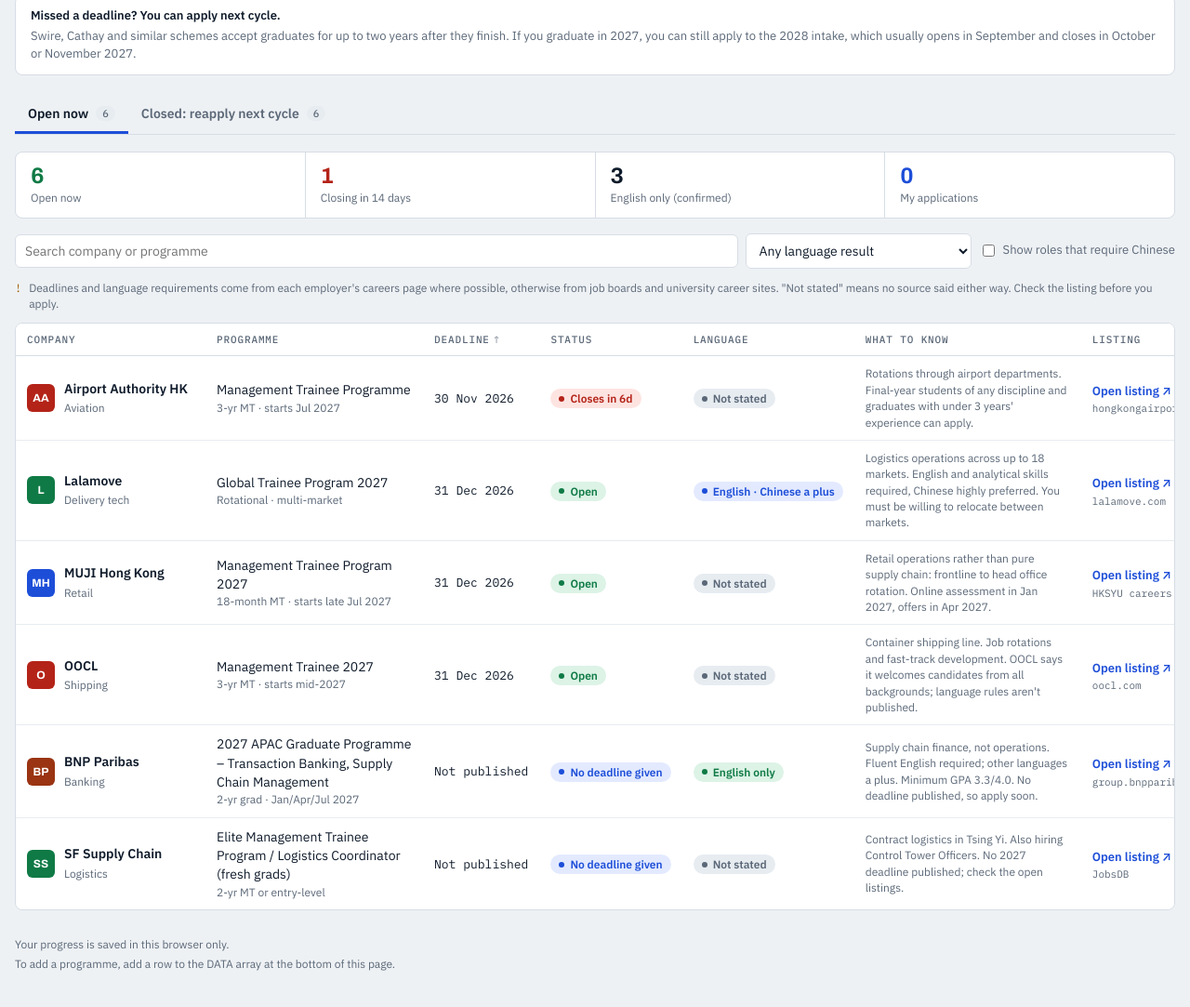
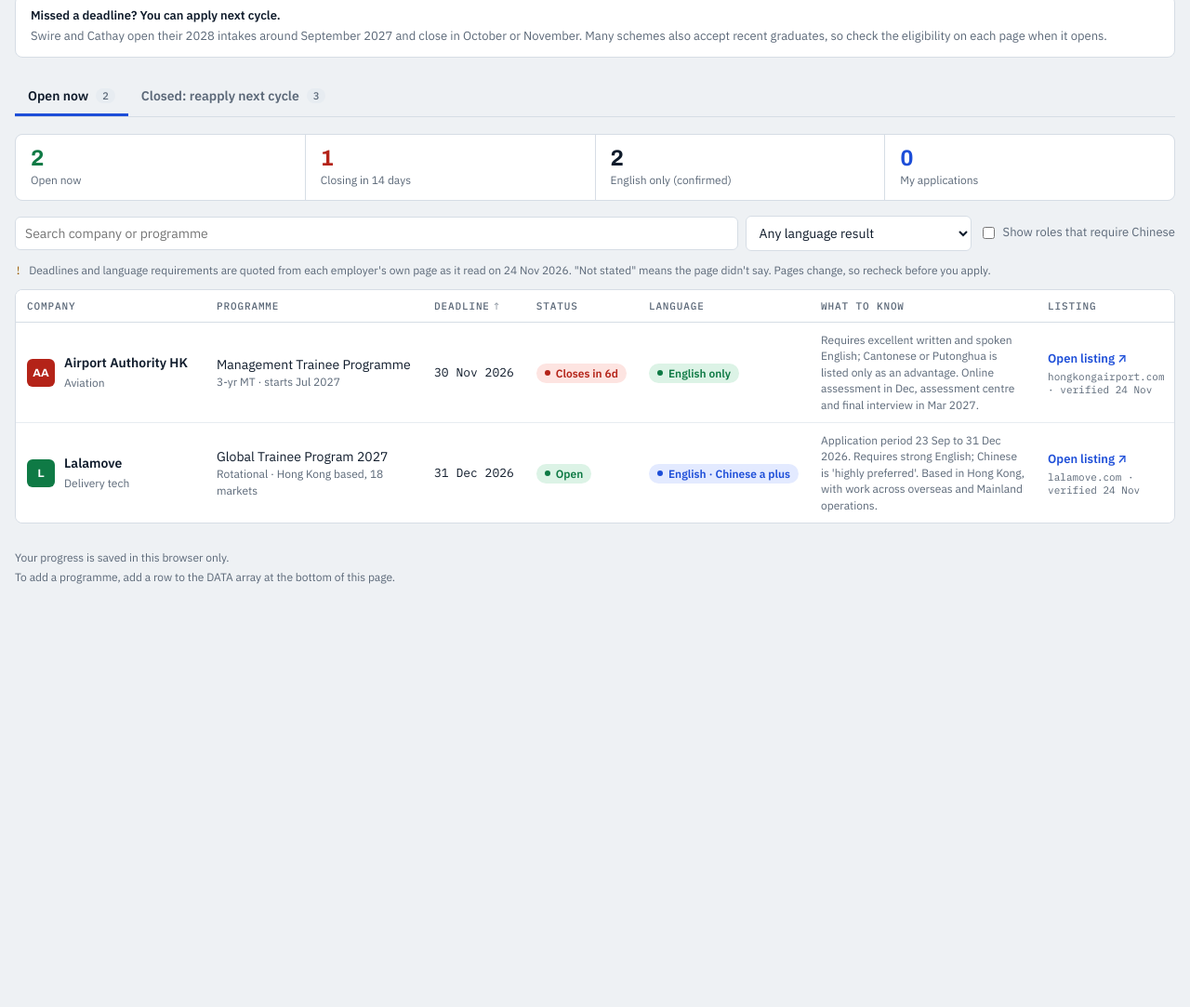
Before and after one commit to yzymbiote/yzymbiote, a plain HTML site: page supply-chain-tracker/index.html in a window 1280 px wide. Shown: the part 241-1324 px from the top of the page at 93% size. After the commit the page ends 911 px from the top, so only its background shows below. Drawn offline with Linux system fonts and the light colour scheme.

Commit message:
Keep only listings verified on employer pages
Co-Authored-By: Claude Opus 5.5 <noreply@anthropic.com>
Claude-Session: https://claude.ai/code/session_017aqDjtSuEx1RLQLBSeGMeM

```diff
--- a/supply-chain-tracker/index.html
+++ b/supply-chain-tracker/index.html
@@ -132,12 +132,12 @@ footer{padding-block:28px 40px;color:var(--muted);font-size:12px;display:grid;ga
 
 <main class="wrap">
   <section class="intro">
-    <span class="eyebrow">Real listings · checked 24 Nov 2026</span>
+    <span class="eyebrow">Every link opened and checked · 24 Nov 2026</span>
     <h1 id="headline">Hong Kong supply chain programmes for 2027 graduates</h1>
-    <p>Graduate, management trainee and entry-level programmes in logistics, shipping, aviation cargo and supply chain. Each one is sourced from the employer or a job board and tagged by language requirement, so you can skip roles that need Cantonese or Mandarin.</p>
+    <p>Graduate, management trainee and entry-level programmes in logistics, shipping, aviation cargo and supply chain. Only listings whose pages were opened and read are included. Each is tagged by language requirement, so you can skip roles that need Cantonese or Mandarin.</p>
   </section>
 
-  <div class="tip"><b>Missed a deadline? You can apply next cycle.</b><span>Swire, Cathay and similar schemes accept graduates for up to two years after they finish. If you graduate in 2027, you can still apply to the 2028 intake, which usually opens in September and closes in October or November 2027.</span></div>
+  <div class="tip"><b>Missed a deadline? You can apply next cycle.</b><span>Swire and Cathay open their 2028 intakes around September 2027 and close in October or November. Many schemes also accept recent graduates, so check the eligibility on each page when it opens.</span></div>
 
   <nav class="types" id="types" aria-label="Listing status"></nav>
 
@@ -157,7 +157,7 @@ footer{padding-block:28px 40px;color:var(--muted);font-size:12px;display:grid;ga
     <label class="chk"><input id="f-zh" type="checkbox"> Show roles that require Chinese</label>
   </section>
 
-  <p class="note"><i>!</i><span>Deadlines and language requirements come from each employer's careers page where possible, otherwise from job boards and university career sites. "Not stated" means no source said either way. Check the listing before you apply.</span></p>
+  <p class="note"><i>!</i><span>Deadlines and language requirements are quoted from each employer's own page as it read on 24 Nov 2026. "Not stated" means the page didn't say. Pages change, so recheck before you apply.</span></p>
 
   <div class="tablebox">
     <table>
@@ -186,49 +186,28 @@ footer{padding-block:28px 40px;color:var(--muted);font-size:12px;display:grid;ga
  close: YYYY-MM-DD, or null when no deadline was published
  lang: en = English only confirmed · pref = English required, Chinese preferred · unk = not stated · zh = Chinese required */
 const DATA = [
- {co:"Airport Authority HK",sector:"Aviation",prog:"Management Trainee Programme",kind:"3-yr MT · starts Jul 2027",close:"2026-11-30",lang:"unk",
-  note:"Rotations through airport departments. Final-year students of any discipline and graduates with under 3 years' experience can apply.",
-  url:"https://www.hongkongairport.com/en/careers/programmes/management-trainee.page",src:"hongkongairport.com"},
+ {co:"Airport Authority HK",sector:"Aviation",prog:"Management Trainee Programme",kind:"3-yr MT · starts Jul 2027",close:"2026-11-30",lang:"en",
+  note:"Requires excellent written and spoken English; Cantonese or Putonghua is listed only as an advantage. Online assessment in Dec, assessment centre and final interview in Mar 2027.",
+  url:"https://www.hongkongairport.com/en/careers/programmes/management-trainee.page",src:"hongkongairport.com · verified 24 Nov"},
+ {co:"Lalamove",sector:"Delivery tech",prog:"Global Trainee Program 2027",kind:"Rotational · Hong Kong based, 18 markets",close:"2026-12-31",lang:"pref",
+  note:"Application period 23 Sep to 31 Dec 2026. Requires strong English; Chinese is 'highly preferred'. Based in Hong Kong, with work across overseas and Mainland operations.",
+  url:"https://www.lalamove.com/global-trainee-program",src:"lalamove.com · verified 24 Nov"},
  {co:"DHL Global Forwarding",sector:"Freight forwarding",prog:"Management Trainee Program 2027",kind:"3-yr MT · starts Jul 2027",close:"2026-12-06",lang:"zh",
-  note:"Supply chain management rotation. Listings ask for good spoken and written English and Chinese, plus willingness to relocate to Mainland China.",
-  url:"https://careers.dhl.com/global/en/job/DPDHGLOBALAV390905ENGLOBALEXTERNAL/Management-Trainee-Program-2027",src:"careers.dhl.com"},
- {co:"OOCL",sector:"Shipping",prog:"Management Trainee 2027",kind:"3-yr MT · starts mid-2027",close:"2026-12-31",lang:"unk",
-  note:"Container shipping line. Job rotations and fast-track development. OOCL says it welcomes candidates from all backgrounds; language rules aren't published.",
-  url:"https://www.oocl.com/eng/aboutoocl/ooclcareer/careersatoocl/Documents/Career/index.aspx",src:"oocl.com"},
- {co:"Lalamove",sector:"Delivery tech",prog:"Global Trainee Program 2027",kind:"Rotational · multi-market",close:"2026-12-31",lang:"pref",
-  note:"Logistics operations across up to 18 markets. English and analytical skills required, Chinese highly preferred. You must be willing to relocate between markets.",
-  url:"https://www.lalamove.com/global-trainee-program",src:"lalamove.com"},
- {co:"MUJI Hong Kong",sector:"Retail",prog:"Management Trainee Program 2027",kind:"18-month MT · starts late Jul 2027",close:"2026-12-31",lang:"unk",
-  note:"Retail operations rather than pure supply chain: frontline to head office rotation. Online assessment in Jan 2027, offers in Apr 2027.",
-  url:"https://osa-career.hksyu.edu/2026/11/03/muji-hong-kong-recruitment-talk/",src:"HKSYU careers"},
- {co:"BNP Paribas",sector:"Banking",prog:"2027 APAC Graduate Programme – Transaction Banking, Supply Chain Management",kind:"2-yr grad · Jan/Apr/Jul 2027",close:null,lang:"en",
-  note:"Supply chain finance, not operations. Fluent English required; other languages a plus. Minimum GPA 3.3/4.0. No deadline published, so apply soon.",
-  url:"https://group.bnpparibas/en/careers/job-offer/2027-apac-graduate-programme-transaction-banking-supply-chain-management-hong-kong",src:"group.bnpparibas"},
- {co:"SF Supply Chain",sector:"Logistics",prog:"Elite Management Trainee Program / Logistics Coordinator (fresh grads)",kind:"2-yr MT or entry-level",close:null,lang:"unk",
-  note:"Contract logistics in Tsing Yi. Also hiring Control Tower Officers. No 2027 deadline published; check the open listings.",
-  url:"https://hk.jobsdb.com/companies/sf-supply-chain-171089088278968/graduates",src:"JobsDB"},
- {co:"DKSH",sector:"Distribution",prog:"Management Trainee Program – Supply Chain stream",kind:"18-month MT · starts Jul",close:null,lang:"zh",
-  note:"Requires fluent English, Cantonese and Mandarin. Applications usually close in March.",
-  url:"https://www.dksh.com/hk-en/home/careers/workplace-locations/hong-kong/management-trainee-program",src:"dksh.com"},
- // Closed for the 2027 intake. Watch these for the 2028 cycle.
- {co:"Swire",sector:"Conglomerate",prog:"Swire Management Programme 2027",kind:"MT · starts Aug 2027",close:"2026-10-31",lang:"en",
-  note:"English is the only language requirement, and Swire says non-Chinese speakers are welcome. Starting salary HK$32,300 a month. Opens again around September 2027.",
-  url:"https://careers.swire.com/en/careers/swire-management-programme",src:"careers.swire.com"},
- {co:"Cathay Pacific",sector:"Aviation",prog:"2027 Cargo Graduate Trainee Programme",kind:"Grad · starts Aug 2027",close:"2026-11-15",lang:"en",
-  note:"Hong Kong streams require excellent English only. Open to graduates within 2 years of graduating, so you can apply to the 2028 intake. There's also a Supply Chain & Asset Management stream.",
-  url:"https://careers.cathaypacific.com/en/careers/our-teams/early-careers-students-and-graduates/graduate-trainee",src:"careers.cathaypacific.com"},
- {co:"MTR Corporation",sector:"Infrastructure",prog:"Procurement & Supply Chain Associate (2027 intake)",kind:"Grad programme",close:"2026-10-27",lang:"unk",
-  note:"For supply chain, procurement and business graduates. Applications ran 15 Sep to 27 Oct 2026. Leave your email on MTR's page to hear when the next cycle opens.",
-  url:"https://www.mtr.com.hk/graduate-development-programme/index.php",src:"mtr.com.hk"},
- {co:"HAECO",sector:"Aviation",prog:"Group Graduate Trainee Programme 2027",kind:"Grad · rotational",close:"2026-11-15",lang:"unk",
-  note:"Aircraft maintenance (MRO) group. No dedicated supply chain track found.",
-  url:"https://careers.haeco.com/job/Airport-area-HAECO-Group-Graduate-Trainee-Programme-2027-(Hong-Kong)/1366966666/",src:"careers.haeco.com"},
- {co:"HKTVmall",sector:"E-commerce",prog:"Management Trainee 2027",kind:"24-month MT · HK$32,000/mo",close:"2026-10-31",lang:"unk",
-  note:"Cross-functional rotations. No confirmed supply chain stream.",
-  url:"https://hktvcareers.com/programmes/",src:"hktvcareers.com"},
- {co:"Swire Coca-Cola HK",sector:"FMCG",prog:"Graduate Trainee Program (Supply Chain stream)",kind:"3-yr GT",close:"2026-04-30",lang:"unk",
-  note:"Supply chain is one of four rotation streams. This cycle closed in April, much earlier than most, so watch for the next intake from early 2027.",
-  url:"https://www.hk.swirecocacola.com/people/en/talent-development/scchk-trainee-program/",src:"hk.swirecocacola.com"},
+  note:"Supply chain management programme. The listing requires good spoken and written English and Chinese, plus willingness to relocate to Mainland China or abroad.",
+  url:"https://careers.dhl.com/global/en/job/DPDHGLOBALAV390905ENGLOBALEXTERNAL/Management-Trainee-Program-2027",src:"careers.dhl.com · verified 24 Nov"},
+ {co:"DKSH",sector:"Distribution",prog:"Management Trainee Program – Supply Chain stream",kind:"MT · deadline each March",close:null,lang:"zh",
+  note:"Requires fluency in English, Cantonese and Mandarin.",
+  url:"https://www.dksh.com/hk-en/home/careers/workplace-locations/hong-kong/management-trainee-program",src:"dksh.com · verified 24 Nov"},
+ // Closed for the 2027 intake (confirmed on the employer's page). Watch for the 2028 cycle.
+ {co:"Swire",sector:"Conglomerate",prog:"Swire Management Programme 2027",kind:"MT · joins late Aug 2027",close:"2026-10-31",lang:"en",
+  note:"English required; Putonghua or Cantonese only an advantage. The 2027 window ran 11 Sep to 31 Oct 2026. Expect the 2028 intake to open around September 2027.",
+  url:"https://careers.swire.com/en/careers/swire-management-programme",src:"careers.swire.com · verified 24 Nov"},
+ {co:"Cathay Pacific",sector:"Aviation",prog:"Cargo Graduate Trainee Programme",kind:"Graduate trainee",close:"2026-11-15",lang:"unk",
+  note:"Cathay's page says 2027 applications are closed and the 2028 intake opens in September. Join their Talent Community on the page for updates.",
+  url:"https://careers.cathaypacific.com/en/careers/our-teams/early-careers-students-and-graduates/graduate-trainee",src:"careers.cathaypacific.com · verified 24 Nov"},
+ {co:"MTR Corporation",sector:"Infrastructure",prog:"Graduate development programmes (incl. procurement & supply chain)",kind:"Graduate programmes",close:"2026-10-27",lang:"unk",
+  note:"MTR's page says 2027 intake applications are closed. Leave your email there for the next cycle. Several MTR streams require Chinese including Putonghua.",
+  url:"https://www.mtr.com.hk/graduate-development-programme/index.php",src:"mtr.com.hk · verified 24 Nov"},
 ];
 
 const TABS={open:"Open now",closed:"Closed: reapply next cycle"};
```
Also changed, not shown: 1 other file.
